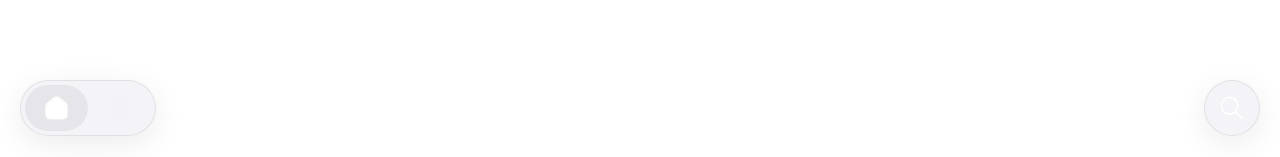
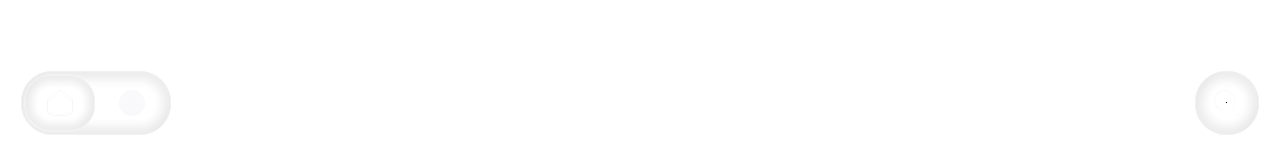
Before and after one commit to jango100500-ui/butterfly, a React (Vite) app: page / in a window 1280 px wide. Shown: the part 640-797 px from the top of the page. Built offline with nearby package versions, Linux system fonts and the light colour scheme.

Commit message:
Update tabs.tsx

```diff
--- a/src/uis/tabs.tsx
+++ b/src/uis/tabs.tsx
@@ -1,4 +1,5 @@
 import React, { useEffect, useRef, useState } from 'react';
+import { Glass } from './glass';
 
 const PHYSICS = {
   pos: { k: 380, d: 38, m: 1 },
@@ -20,17 +21,12 @@ const styles = {
   },
   tabBar: {
     position: 'relative' as const,
-    background: 'rgba(242, 242, 247, 0.82)',
-    backdropFilter: 'blur(25px) saturate(180%)',
-    WebkitBackdropFilter: 'blur(25px) saturate(180%)',
-    borderRadius: '34px',
+    borderRadius: '33px',
     display: 'flex',
     padding: '4px',
-    border: '0.5px solid rgba(0, 0, 0, 0.08)',
-    boxShadow: '0 8px 32px rgba(0, 0, 0, 0.08)',
     pointerEvents: 'auto' as const,
-    width: '136px',
-    height: '56px',
+    width: '152px',
+    height: '66px',
   },
   tabItem: {
     position: 'relative' as const,
@@ -51,35 +47,28 @@ const styles = {
     top: '4px',
     left: '4px',
     height: 'calc(100% - 8px)',
-    background: 'rgba(0, 0, 0, 0.06)',
-    borderRadius: '28px',
+    borderRadius: '27px',
     zIndex: 1,
     pointerEvents: 'none' as const,
     transformOrigin: 'center center',
     boxSizing: 'border-box' as const,
-    border: '1px solid transparent',
-    willChange: 'transform, left, width, background-color, border-color',
-    transition: 'background-color 0.16s ease-out, border-color 0.16s ease-out',
+    willChange: 'transform, left, width',
   },
   icon: {
-    width: '24px',
-    height: '24px',
+    width: '26px',
+    height: '26px',
     objectFit: 'contain' as const,
   },
   avatarSkeleton: {
-    width: '24px',
-    height: '24px',
+    width: '26px',
+    height: '26px',
     borderRadius: '50%',
   },
   searchButton: {
-    width: '56px',
-    height: '56px',
-    borderRadius: '50%',
-    background: 'rgba(242, 242, 247, 0.82)',
-    backdropFilter: 'blur(25px) saturate(180%)',
-    WebkitBackdropFilter: 'blur(25px) saturate(180%)',
-    border: '0.5px solid rgba(0, 0, 0, 0.08)',
-    boxShadow: '0 8px 32px rgba(0, 0, 0, 0.08)',
+    position: 'relative' as const,
+    width: '66px',
+    height: '66px',
+    borderRadius: '33px',
     display: 'flex',
     alignItems: 'center',
     justifyContent: 'center',
@@ -87,6 +76,8 @@ const styles = {
     pointerEvents: 'auto' as const,
     outline: 'none',
     padding: 0,
+    background: 'none',
+    border: 'none',
   }
 };
 
@@ -154,13 +145,9 @@ export const Tabs: React.FC = () => {
 
         if (s.isMoving) {
           if (dist > 8) {
-            slider.style.backgroundColor = 'transparent';
-            slider.style.borderColor = 'rgba(0, 0, 0, 0.18)';
             s.tsy = 1 + (0.27 * s.intensity);
             s.tsx = 1 - (0.10 * s.intensity);
           } else if (dist <= 8 && dist > 0.5) {
-            slider.style.backgroundColor = 'rgba(0, 0, 0, 0.06)';
-            slider.style.borderColor = 'transparent';
             s.tsy = 1 - (0.05 * s.intensity);
             s.tsx = 1 + (0.08 * s.intensity);
           } else {
@@ -168,8 +155,6 @@ export const Tabs: React.FC = () => {
             s.tsy = 1;
             if (vel < 0.2 && Math.abs(s.vsx) < 0.2) {
               s.isMoving = false;
-              slider.style.backgroundColor = 'rgba(0, 0, 0, 0.06)';
-              slider.style.borderColor = 'transparent';
             }
           }
         }
@@ -194,7 +179,10 @@ export const Tabs: React.FC = () => {
   return (
     <nav style={styles.navWrapper}>
       <div style={styles.tabBar}>
-        <div ref={sliderRef} style={styles.slider} />
+        <Glass radius={33} />
+        <div ref={sliderRef} style={styles.slider}>
+          <Glass radius={27} noShadow />
+        </div>
 
         <button
           ref={(el) => (tabRefs.current[0] = el)}
@@ -229,7 +217,12 @@ export const Tabs: React.FC = () => {
       </div>
 
       <button style={styles.searchButton}>
-        <img src="/mocs/search.png" alt="Search" style={styles.icon} />
+        <Glass radius={33} />
+        <img
+          src="/mocs/search.png"
+          alt="Search"
+          style={{ ...styles.icon, position: 'relative', zIndex: 2 }}
+        />
       </button>
     </nav>
   );
```
